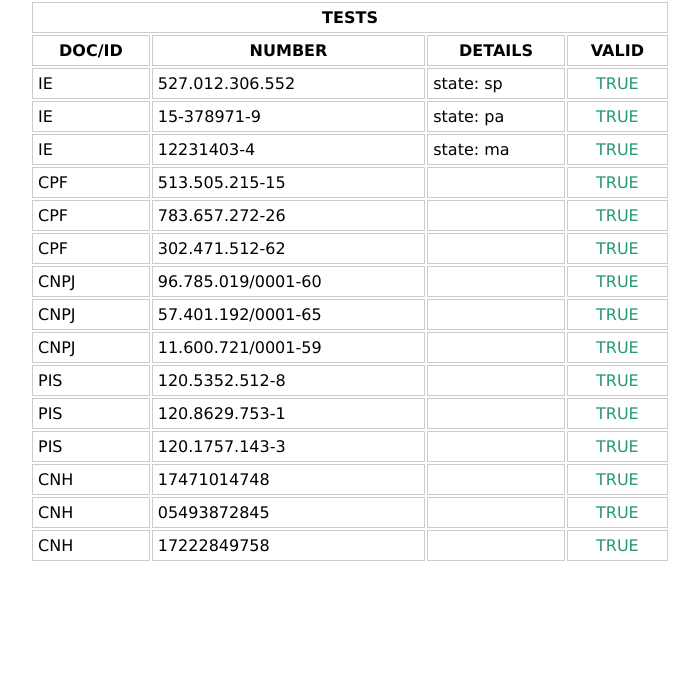
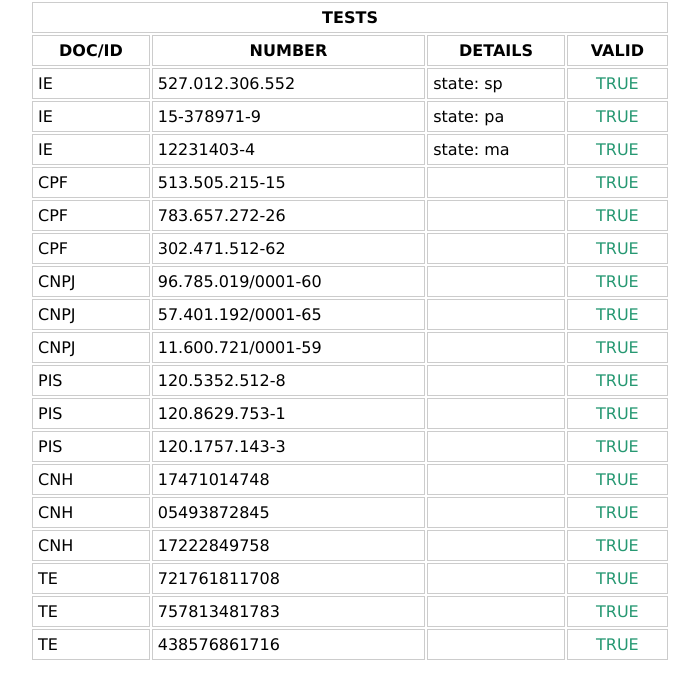
Before and after one commit to leandrosimoes/ls-docs, a plain HTML site: page index.html in a window 1280 px wide. Shown: the whole page, without its empty margins (290-989 px from the left). Drawn offline with nearby package versions, Linux system fonts and the light colour scheme.

Commit message:
Adicionada função para validação de título de eleitor. Ainda falta a documentação;

```diff
--- a/index.html
+++ b/index.html
@@ -8,6 +8,7 @@
     <script src="http://code.jquery.com/jquery-1.12.4.min.js" integrity="sha256-ZosEbRLbNQzLpnKIkEdrPv7lOy9C27hHQ+Xp8a4MxAQ=" crossorigin="anonymous"></script>
 
     <script src="/src/br-docs.js"></script>
+    <script src="/src/te.js"></script>
 
     <style>
         html, body {
@@ -68,6 +69,7 @@
         validCnpjs = ['96.785.019/0001-60', '57.401.192/0001-65', '11.600.721/0001-59'],
         validPises = ['120.5352.512-8', '120.8629.753-1', '120.1757.143-3'],
         validCnhs = ['17471014748', '05493872845', '17222849758'],
+        validTes = ['721761811708', '757813481783', '438576861716'],
         $area = $('#items');
 
     for (var i = 0; i < validIes.length; i++) {
@@ -140,4 +142,18 @@
                 .replace('{{valid}}', valid.toString().toUpperCase())
         );
     }
+
+    for (var i = 0; i < validTes.length; i++) {
+        var number = validTes[i],
+            valid = TE.validar(number, true);
+
+        $area.append(
+            template
+                .replace('{{doc}}', 'TE')
+                .replace('{{number}}', number)
+                .replace('{{details}}', '')
+                .replace('{{valid}}', valid.toString().toUpperCase())
+                .replace('{{valid}}', valid.toString().toUpperCase())
+        );
+    }
 </script>
--- /dev/null
+++ b/src/te.js
@@ -0,0 +1,53 @@
+; (function (window, document, commonjs) {
+    'use strict';
+
+    var comuns = [
+      "000000000000",
+      "111111111111",
+      "222222222222",
+      "333333333333",
+      "444444444444",
+      "555555555555",
+      "666666666666",
+      "777777777777",
+      "888888888888",
+      "999999999999"
+    ];
+
+    var TE = {
+        validar: function (te) {
+            if (!te) return false;
+
+            te = te.replace(/[^\d]+/g, '');
+
+            if (!te || te.length !== 12 || comuns.indexOf(te) !== -1) return false;
+
+            var multiplicador = '23456789',
+                total = 0,
+                resto = 0,
+                digito1 = 0,
+                digito2 = 0;
+
+            for (var i = 0; i < multiplicador.length; i++) {
+                total += parseInt(te[i]) * parseInt(multiplicador[i]);
+            }
+
+            total = parseInt(((total % 11) + '').split('.')[0]);
+
+            digito1 = total === 10 ? 0 : total;
+
+            total = (parseInt(te[8]) * 7) + (parseInt(te[9]) * 8) + (parseInt(digito1) * 9);
+            total = parseInt(((total % 11) + '').split('.')[0]);
+
+            digito2 = total === 10 ? 0 : total;
+
+            return te[te.length - 2] == digito1 && te[te.length - 1] == digito2;
+        }
+    };
+
+    if (commonjs) {
+        module.exports = TE;
+    } else {
+        window.TE = TE;
+    }
+})(window, document, typeof (exports) !== "undefined");
```
